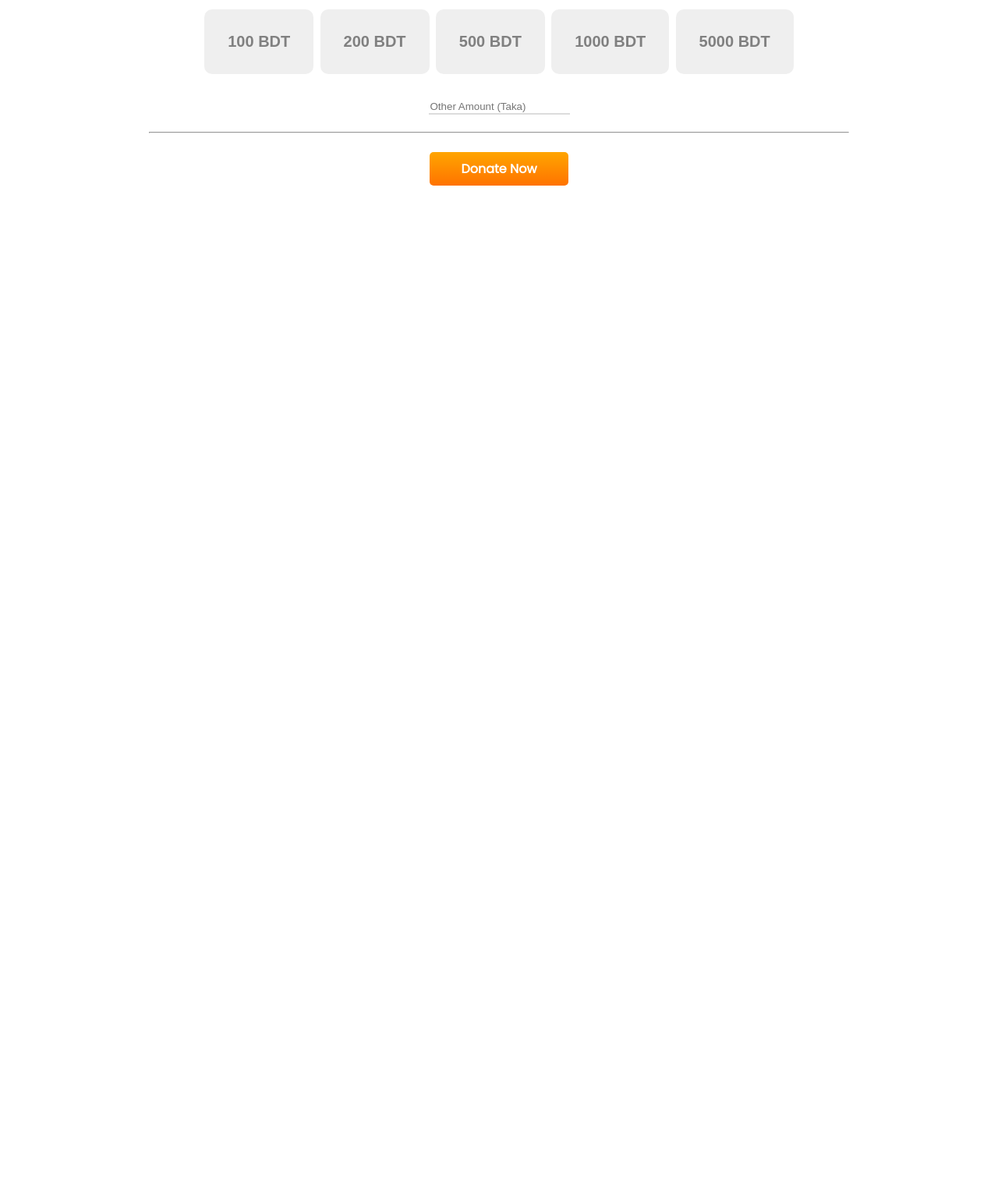
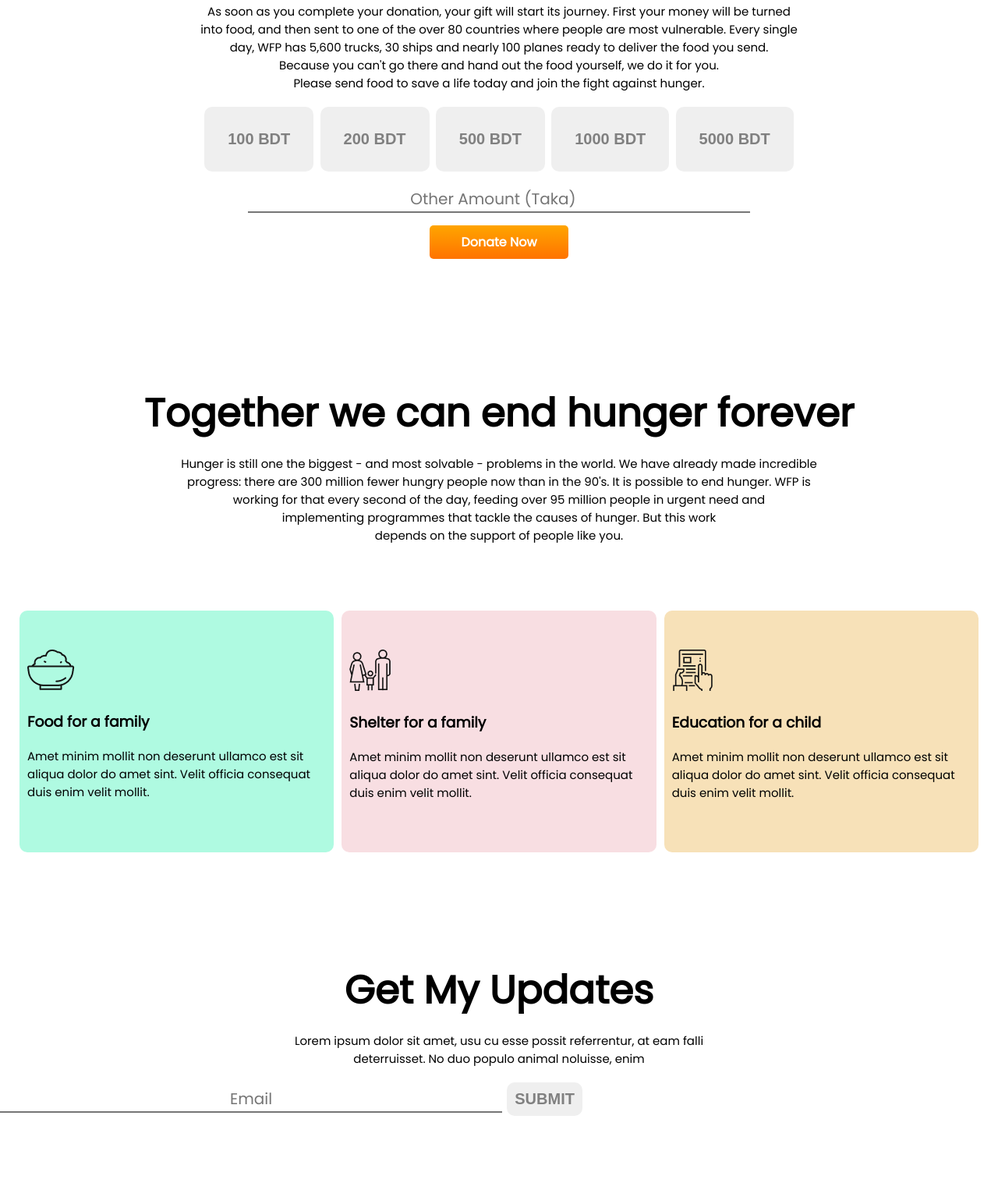
Before and after one commit to sharmaacode/assignment-01, a plain HTML site: page index.html in a window 1280 px wide. Shown: the part 912-2447 px from the top of the page at 78% size. Before the commit the page ends 1291 px from the top, so only its background shows below. Drawn offline with Linux system fonts and the light colour scheme.

Commit message:
code added

```diff
--- a/index.html
+++ b/index.html
@@ -5,7 +5,7 @@
     <meta charset="UTF-8">
     <meta http-equiv="X-UA-Compatible" content="IE=edge">
     <meta name="viewport" content="width=device-width, initial-scale=1.0">
-    <title>Document</title>
+    <title>Donate Today</title>
     <link rel="stylesheet" href="style.css">
     <link rel="preconnect" href="https://fonts.googleapis.com">
     <link rel="preconnect" href="https://fonts.gstatic.com" crossorigin>
@@ -15,11 +15,15 @@
 <body>
     <!-- Top Banner Section-->
     <section class="top-banner">
-        <h1>Let’s Help Those Who Are
-            <br> More In Need
+        <h1>Donate today
+            <br> Help build a world with zero hunger
         </h1>
-        <p>Lorem ipsum dolor sit amet, usu cu esse possit referrentur, at eam falli
-            <br> deterruisset. No duo populo animal noluisse, enim
+        <p>Today, 690 million people around the world will go to bed on an empty stomach. But your gift means that one
+            <br> less child will be at risk of starvation tonight.
+        </p>
+
+        <p> Whether you decide to make a one-off donation or set up a monthly gift, you can change a life forever today.
+            <br> Often, one meal at the right time will be enough to make a difference between life and death.
         </p>
         <a class="donate-button" target="_blank"
             href="https://drive.google.com/file/d/14FP6fwSzqk980SR-v5_JA9fEQrrkUL7U/view?usp=sharing">Donate Now</a>
@@ -27,9 +31,14 @@
     <!--Donate Now Section-->
     <section class="donation-container">
         <div>
-            <h1>Donate Today</h1>
-            <p>Lorem ipsum dolor sit amet, usu cu esse possit referrentur, at eam falli
-                <br> deterruisset. No duo populo animal noluisse, enim
+            <h1>Your donation will be immediately put to use</h1>
+            <p>As soon as you complete your donation, your gift will start its journey. First your money will be turned
+                <br> into food, and then sent to one of the over 80 countries where people are most vulnerable. Every
+                single
+                <br> day, WFP has 5,600 trucks, 30 ships and nearly 100 planes ready to deliver the food you send.
+                <br> Because you can't go there and hand out the food yourself, we do it for you.
+
+                <br> Please send food to save a life today and join the fight against hunger.
             </p>
         </div>
         <div>
@@ -40,13 +49,79 @@
             <button class="button button05">5000 BDT</button>
         </div>
         <div>
-            <p><input type="number" placeholder="Other Amount (Taka)"></p>
-            <hr>
+            <p></p>
+            <input type="number" placeholder="Other Amount (Taka)">
+            <br>
             <br>
             <a class="donate-button" target="_blank"
                 href="https://drive.google.com/file/d/14FP6fwSzqk980SR-v5_JA9fEQrrkUL7U/view?usp=sharing">Donate Now</a>
         </div>
+    </section>
+    <!--Donation Type Section-->
 
+    <section class="donation-type">
+        <h1>Together we can end hunger forever</h1>
+        <p>Hunger is still one the biggest - and most solvable - problems in the world. We have already made incredible
+            <br> progress: there are 300 million fewer hungry people now than in the 90's. It is possible to end hunger.
+            WFP is
+            <br> working for that every second of the day, feeding over 95 million people in urgent need and
+
+            <br>implementing programmes that tackle the causes of hunger. But this work
+            <br> depends on the support of people like you.
+        </p>
+        <br>
+        <br>
+        <div class="donation-type-container">
+            <div class="food item">
+                <br>
+                <br>
+                <img src="icons/food.png" alt="Food for a family">
+                <h3>Food for a family</h3>
+                <p>Amet minim mollit non deserunt
+                    ullamco est sit aliqua dolor do amet
+                    sint. Velit officia consequat duis enim
+                    velit mollit.</p>
+                <br>
+                <br>
+            </div>
+            <div class="shelter item">
+                <br>
+                <br>
+                <img src="icons/shelter.png" alt="Shelter for a family">
+                <h3>Shelter for a family</h3>
+                <p>Amet minim mollit non deserunt
+                    ullamco est sit aliqua dolor do amet
+                    sint. Velit officia consequat duis enim
+                    velit mollit.</p>
+                <br>
+                <br>
+            </div>
+            <div class="education item">
+                <br>
+                <br>
+                <img src="icons/Frame-1.png" alt="">
+                <h3>Education for a child</h3>
+                <p>Amet minim mollit non deserunt
+                    ullamco est sit aliqua dolor do amet
+                    sint. Velit officia consequat duis enim
+                    velit mollit.</p>
+                <br>
+                <br>
+            </div>
+        </div>
+
+    </section>
+
+    <!--Updates-->
+
+    <section class="updates">
+        <h1>Get My Updates</h1>
+        <p>Lorem ipsum dolor sit amet, usu cu esse possit referrentur, at eam falli
+            <br> deterruisset. No duo populo animal noluisse, enim
+        </p>
+        <div>
+            <input type="email" placeholder="Email"> <button class="button button06">SUBMIT</button>
+        </div>
     </section>
 </body>
 
--- a/style.css
+++ b/style.css
@@ -45,7 +45,7 @@ body {
 }
 
 .donation-container p {
-    font-size: 20px;
+    font-size: 15px;
 }
 
 .button {
@@ -67,14 +67,95 @@ body {
 }
 
 input {
-    outline: 0;
-    border-width: 0 0 2px;
-    border-color: gainsboro
+    border-top-style: hidden;
+    border-right-style: hidden;
+    border-left-style: hidden;
+    border-bottom-style: thin;
+    width: 50%;
+    text-align: center;
+    font-family: 'Poppins', sans-serif;
+    font-size: 20px;
 }
 
+.donation-type {
+    text-align: left;
+    padding-top: 10px;
+    padding-bottom: 100px;
+}
 
-hr {
-    width: 70%;
-    margin-left: auto;
-    margin-right: auto;
+.donation-type h1 {
+    font-size: 50px;
+    margin-top: 10px;
+    margin-bottom: 10px;
+    text-align: center;
 }
+
+.donation-type p {
+    text-align: center;
+    font-size: 15px;
+}
+
+.donation-type-container {
+    display: flex;
+    margin: 20px;
+}
+
+.donation-type-container p {
+    text-align: left;
+}
+
+.food {
+    background-color: #affae1;
+}
+
+.shelter {
+    background-color: #f8dee2;
+}
+
+.education {
+    background-color: #f7e1b8;
+}
+
+.item {
+    margin-left: 5px;
+    margin-right: 5px;
+    padding-left: 10px;
+    padding-right: 10px;
+    border-radius: 10px;
+}
+
+.updates {
+    text-align: left;
+    padding-top: 10px;
+    padding-bottom: 100px;
+}
+
+.updates h1 {
+    font-size: 50px;
+    margin-top: 10px;
+    margin-bottom: 10px;
+    text-align: center;
+}
+
+.updates p {
+    text-align: center;
+    font-size: 15px;
+}
+
+.button06 {
+    border: none;
+    color: grey;
+    padding: 10px 10px;
+    text-align: center;
+    text-decoration: none;
+    font-size: 20px;
+    font-weight: 700;
+    margin: 4px 2px;
+    cursor: pointer;
+    border-radius: 10px;
+}
+
+.button06:hover {
+    background-color: greenyellow;
+    color: grey;
+}
```
